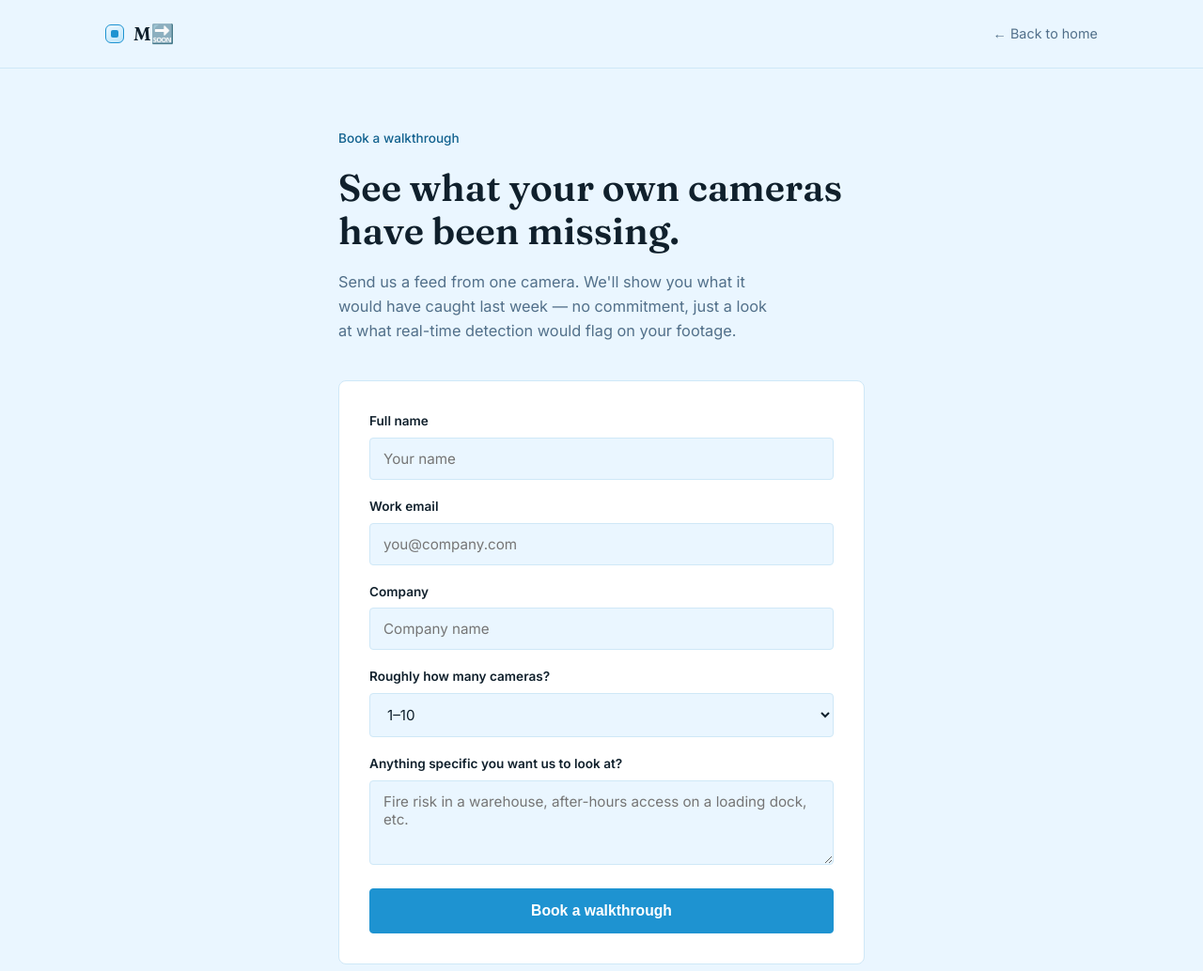
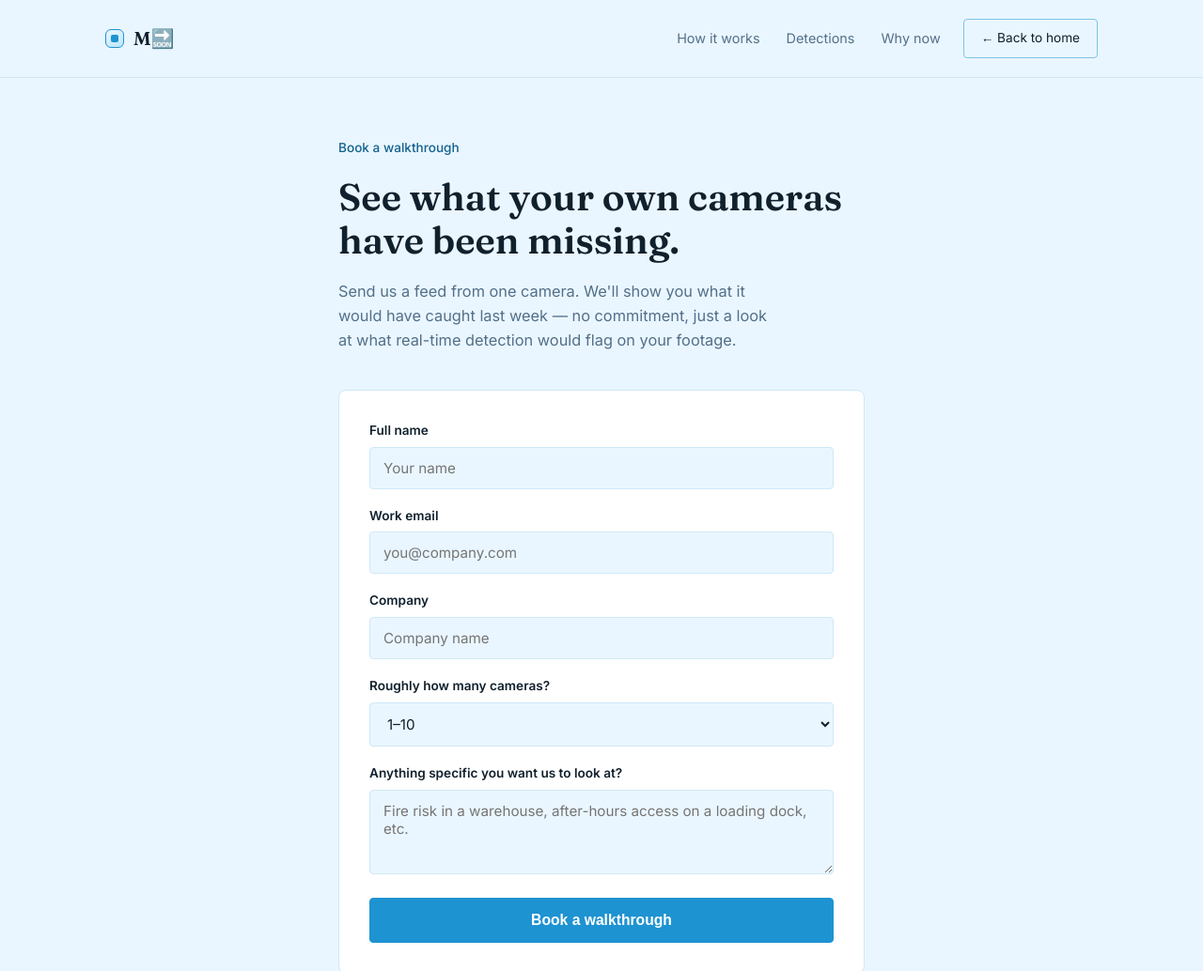
Before and after one commit to Izzy-10/Mutation-Soon, a plain HTML site: page booking.html in a window 1280 px wide. Shown: the top 1034 px of the page at 94% size. Drawn offline with Linux system fonts and the light colour scheme.

Commit message:
Add files via upload

```diff
--- a/booking.html
+++ b/booking.html
@@ -71,12 +71,31 @@
     background: var(--sky);
     border-radius: 2px;
   }
-  .back-link{
+  .nav-links{
+    display: flex;
+    gap: 28px;
     font-size: 0.9rem;
     color: var(--text-dim);
+  }
+  .nav-links a{ text-decoration: none; }
+  .nav-links a:hover{ color: var(--text); }
+  .nav-cta{
+    padding: 9px 18px;
+    border: 1px solid var(--sky-soft);
+    border-radius: 4px;
+    font-size: 0.85rem;
     text-decoration: none;
+    white-space: nowrap;
   }
-  .back-link:hover{ color: var(--text); }
+  .nav-cta:hover{ background: rgba(30,147,209,0.08); border-color: var(--sky); }
+  .nav-right{
+    display: flex;
+    align-items: center;
+    gap: 24px;
+  }
+  @media (max-width: 720px){
+    .nav-links{ display: none; }
+  }
 
   main{
     flex: 1;
@@ -184,8 +203,15 @@
 
 <header>
   <nav>
-    <a href="ai-surveillance-landing.html" class="logo"><span class="logo-mark"></span>M🔜</a>
-    <a href="ai-surveillance-landing.html" class="back-link">← Back to home</a>
+    <a href="/" class="logo"><span class="logo-mark"></span>M🔜</a>
+    <div class="nav-right">
+      <div class="nav-links">
+        <a href="/#how">How it works</a>
+        <a href="/#detect">Detections</a>
+        <a href="/#math">Why now</a>
+      </div>
+      <a href="/" class="nav-cta">← Back to home</a>
+    </div>
   </nav>
 </header>
 
```
